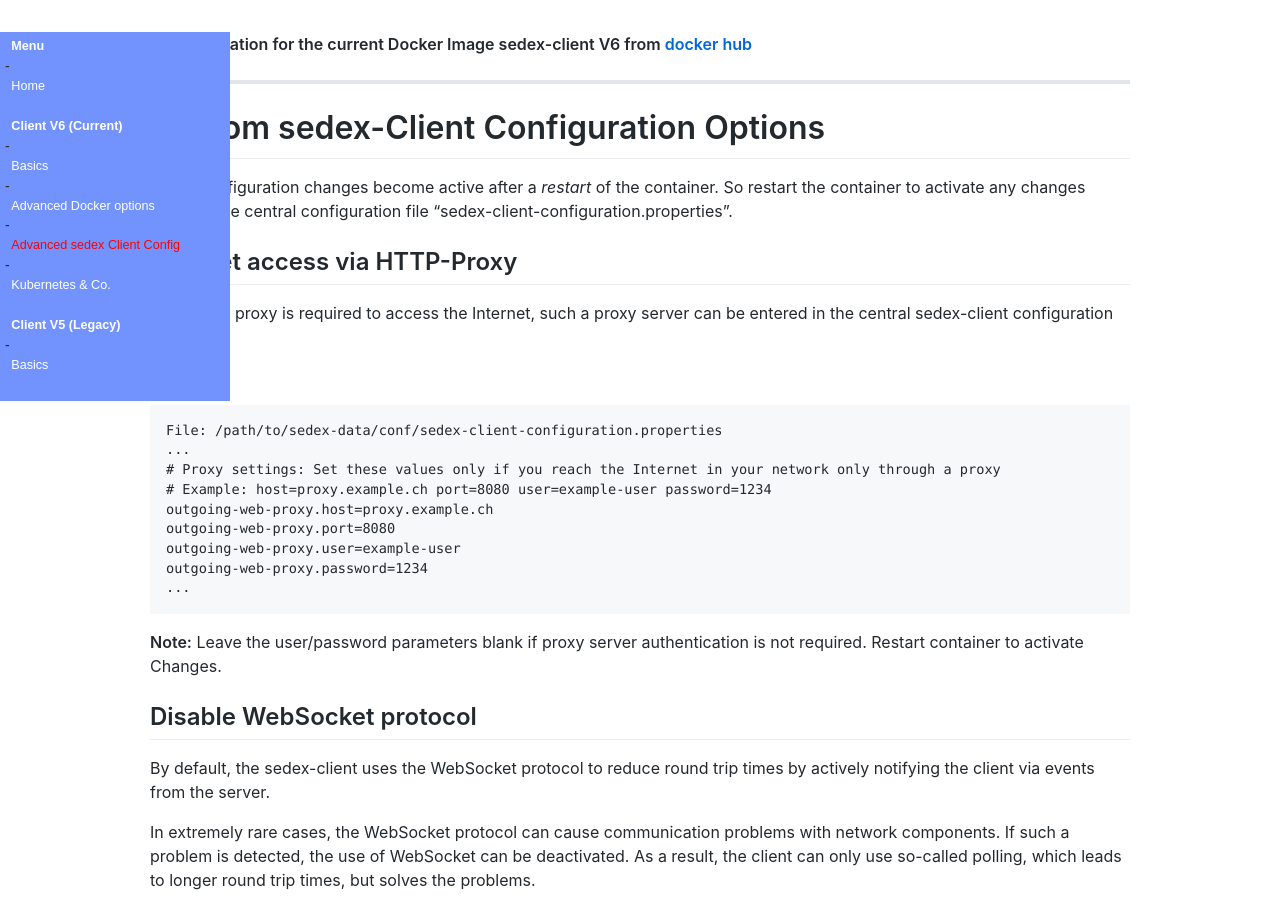
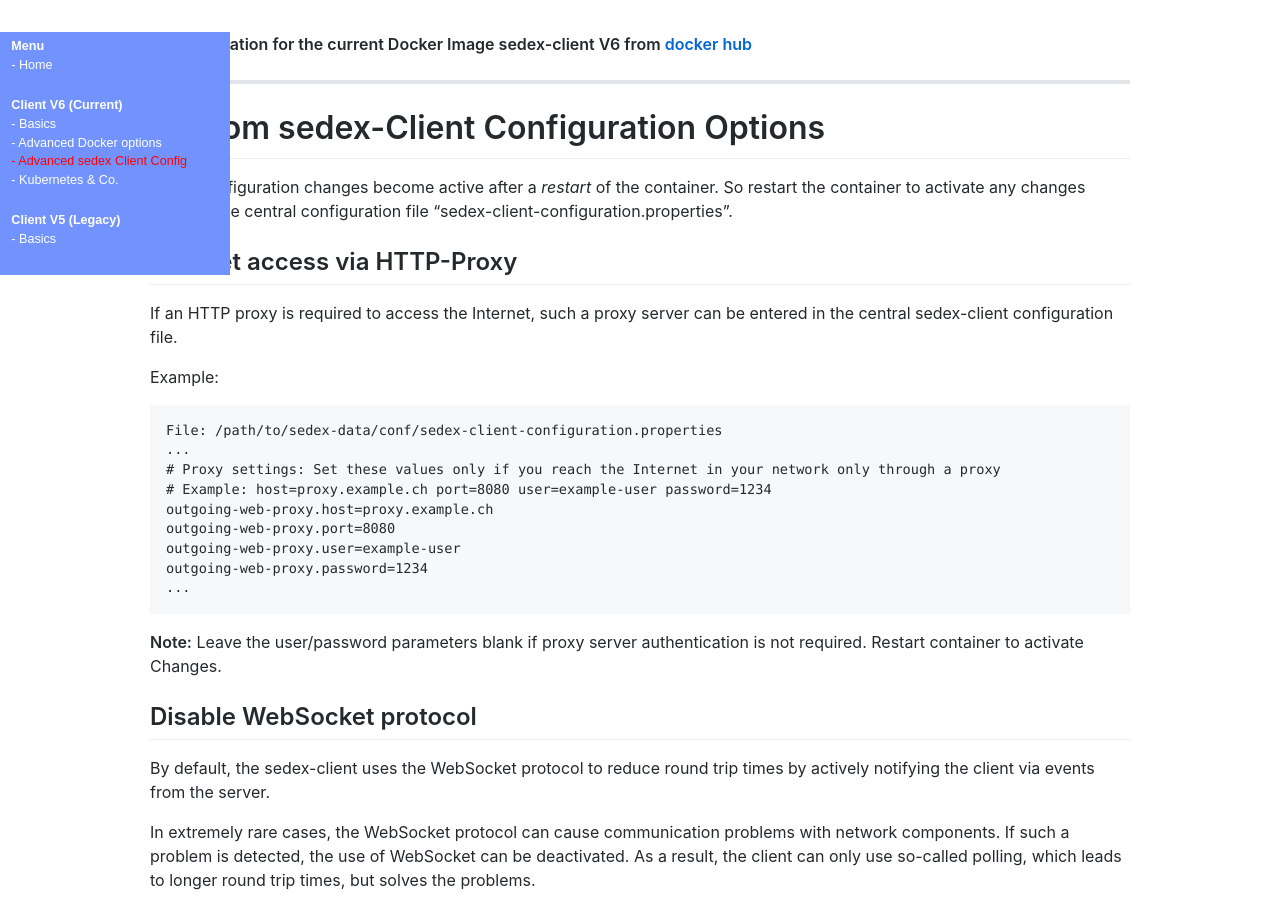
Before and after one commit to sedexch/sedexch.github.io, a Jekyll site: the page built from v6/sedex-client-configuration-options.md, in a window 1280 px wide and 900 px high. Built offline with Jekyll 4.4.1, drawn with Linux system fonts in a browser that asks for light colours; our own code applies the rules of GitHub Pages for plain Markdown files.

Commit message:
SEDEX-3166: Edits

```diff
--- a/_includes/menu_v6.md
+++ b/_includes/menu_v6.md
@@ -2,7 +2,7 @@
     <h3>{{ item.title }}</h3>
     {% for entry in item.subfolderitems %}
        <span class="{% if entry.url == page.url %}active{% endif %}">
-          - <a href="{{ entry.url }}">{{ entry.page }}</a>
+          <a href="{{ entry.url }}">- {{ entry.page }}</a>
        </span>
     {% endfor %}
     <br />
```
